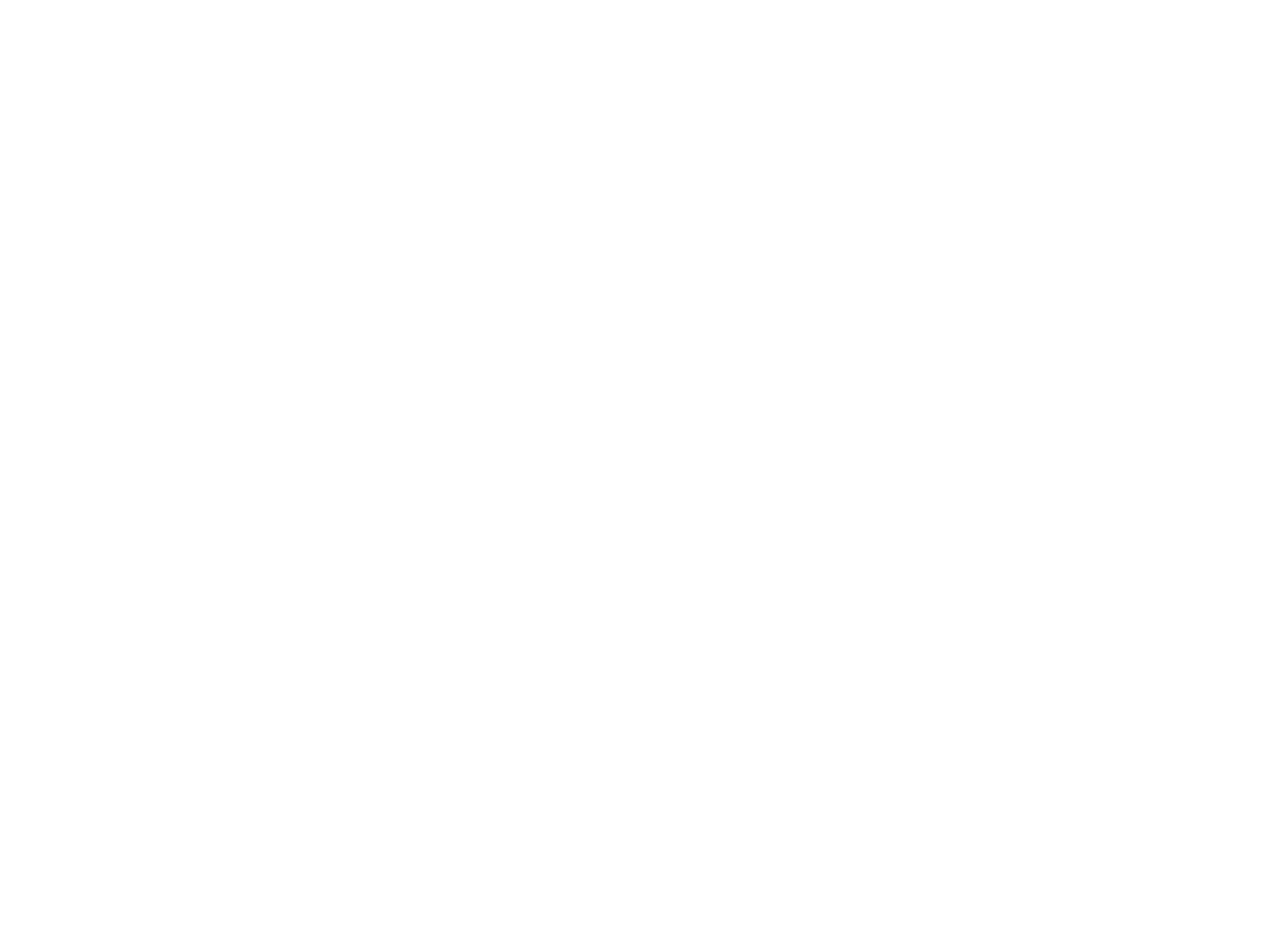
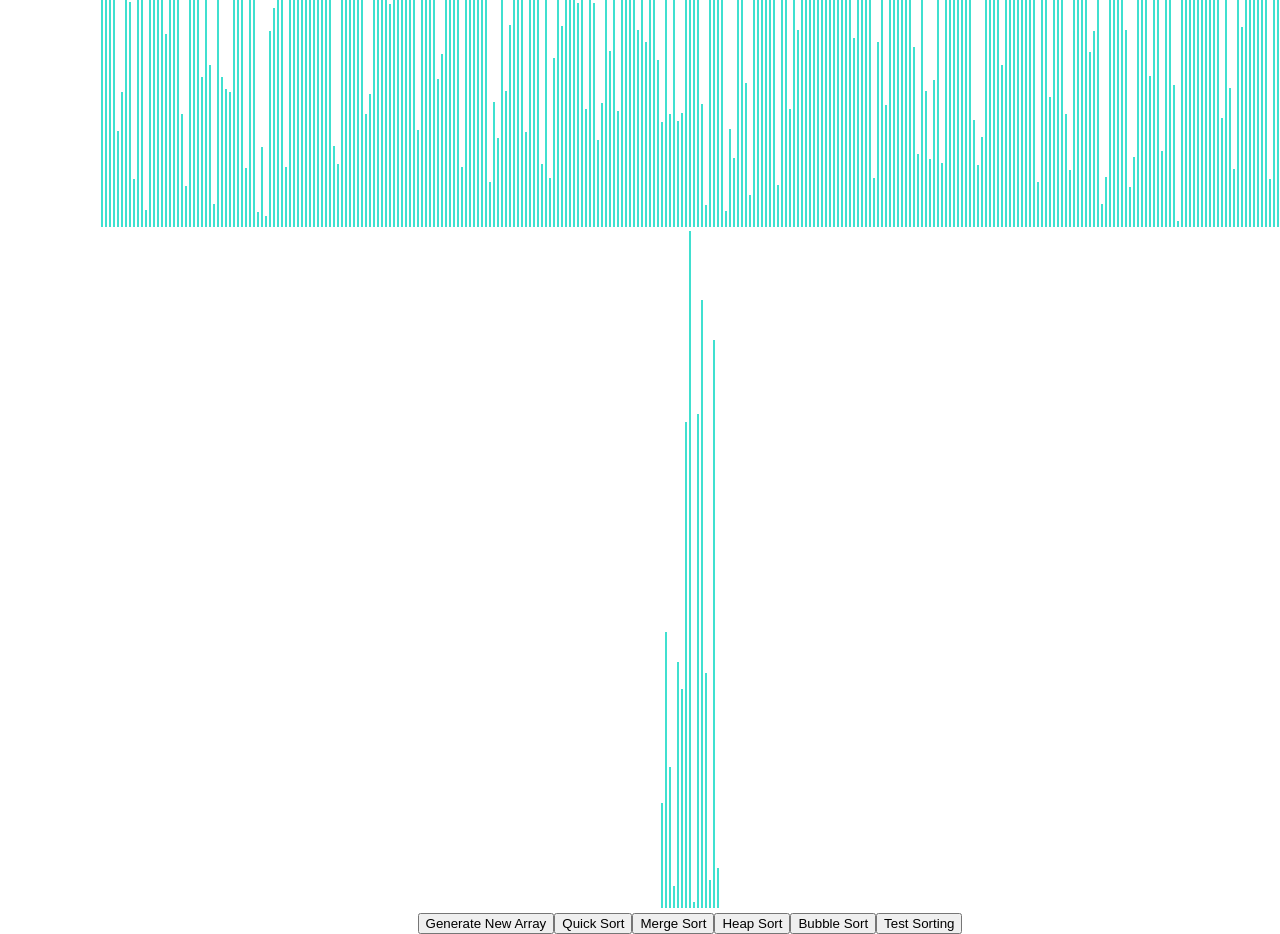
Before and after one commit to jainammshah12/sorting-visualizer, a React (Create React App) app: page / in a window 1280 px wide. Shown: the part 460-1394 px from the top of the page. Before the commit the page ends 800 px from the top, so only its background shows below. Built offline with nearby package versions, Linux system fonts and the light colour scheme.

Commit message:
MergeSort and quickSort

```diff
--- a/src/App.js
+++ b/src/App.js
@@ -1,6 +1,7 @@
 import React from 'react';
 import './App.css';
-import SortingVisualizer from './Sorting Visualizer/SortingVisualizer';
+import SortingVisualizer from './Sorting Visualizer/SortingVisualizer.jsx';
+
 
 function App() {
   return (
--- a/src/Sorting Visualizer/SortingVisualizer.css
+++ b/src/Sorting Visualizer/SortingVisualizer.css
@@ -0,0 +1,12 @@
+.array-container{
+    position: absolute;
+    left: 100px;
+    margin-top: 5px;
+}
+
+.array-bar{
+    width: 2px;
+    background-color: turquoise;
+    display: inline-block;
+    margin: 0 1px;
+}
--- a/src/Sorting Visualizer/SortingVisualizer.jsx
+++ b/src/Sorting Visualizer/SortingVisualizer.jsx
@@ -1,7 +1,20 @@
 import React from 'react';
 import './SortingVisualizer.css';
+import {getMergeSortAnimations} from '../sortingAlgorithms/mergeSort.js';
+//import { quickSortAnimations } from '../sortingAlgorithms/quickSort';
 
-class SortingVisualizer extends React.Component {
+const animation_speed = 10;
+
+const array_bars = 310;
+
+// This is the main color of the array bars.
+const PRIMARY_COLOR = 'turquoise';
+
+// This is the color of array bars that are being compared throughout the animations.
+const SECONDARY_COLOR = 'red';
+
+
+export default class SortingVisualizer extends React.Component {
     constructor(props){
         super(props);
 
@@ -15,29 +28,88 @@
     }
 
     resetArray(){
-        const arr = [];
-        for(let i = 0; i < 100; i++){
-            arr.push(randomIntFromIntervals(5, 1000));
+        const array = [];
+        for(let i = 0; i < array_bars; i++){
+            array.push(randomIntFromInterval(5, 685));
         }
-        this.setState({arr});
+        this.setState({array});
     }
+    mergeSort(){
+        const animations = getMergeSortAnimations(this.state.array);
+        for (let i = 0; i < animations.length; i++) {
+          const arrayBars = document.getElementsByClassName('array-bar');
+          const isColorChange = i % 3 !== 2;
+          if (isColorChange) {
+            const [barOneId, barTwoId] = animations[i];
+            const barOneStyle = arrayBars[barOneId].style;
+            const barTwoStyle = arrayBars[barTwoId].style;
+            const color = i % 3 === 0 ? SECONDARY_COLOR : PRIMARY_COLOR;
+            setTimeout(() => {
+              barOneStyle.backgroundColor = color;
+              barTwoStyle.backgroundColor = color;
+            }, i * animation_speed);
+          } else {
+            setTimeout(() => {
+              const [barOneIdx, newHeight] = animations[i];
+              const barOneStyle = arrayBars[barOneIdx].style;
+              barOneStyle.height = `${newHeight}px`;
+            }, i * animation_speed);
+          }
+        }
+    }
+    quickSort(){
+
+    }
+    bubbleSort(){
+
+    }
+    heapSort(){
+
+    }
+    testSortingAlgorithms() {
+        for (let i = 0; i < 100; i++) {
+          const array = [];
+          const length = randomIntFromInterval(1, 1000);
+          for (let i = 0; i < length; i++) {
+            array.push(randomIntFromInterval(-1000, 1000));
+          }
+          const javaScriptSortedArray = array.slice().sort((a, b) => a - b);
+          const quickSortedArray = getMergeSortAnimations(array.slice());
+          console.log(arraysAreEqual(javaScriptSortedArray, quickSortedArray));
+        }
+      }
 
     render(){
         const {array} = this.state;
         return (
-            <>
+            <div className='array-container'>
                 {array.map((value, idx) =>(
-                    <div className='array-bar' key={idx}>
-                        {value}
+                    <div className='array-bar' key={idx} style={{height: `${value}px`}}>
                     </div>
                 ))}
-            </>
+                <div>
+                    <button onClick={() => this.resetArray()}>Generate New Array</button>
+                    <button onClick={() => this.quickSort()}>Quick Sort</button>
+                    <button onClick={() => this.mergeSort()}>Merge Sort</button>
+                    <button onClick={() => this.heapSort()}>Heap Sort</button>
+                    <button onClick={() => this.bubbleSort()}>Bubble Sort</button>
+                    <button onClick={() => this.testSortingAlgorithms()}>Test Sorting</button>
+                </div>
+
+            </div>
         );
     }
 }
 
-const randomIntFromIntervals = (min, max) =>{
+const randomIntFromInterval = (min, max) =>{
     return Math.floor(Math.random() * (max - min + 1) + min);
 }
 
-export default SortingVisualizer;
+const arraysAreEqual = (x, y) => {
+    if(x.length != y.length) return false;
+
+    for(let i = 0; i < x.length; i++){
+        if(x[i] != y[i]) return false;
+    }
+    return true;
+}
--- /dev/null
+++ b/src/sortingAlgorithms/mergeSort.js
@@ -0,0 +1,77 @@
+export function getMergeSortAnimations(array) {
+    const animations = [];
+    if (array.length <= 1) return array;
+    const auxiliaryArray = array.slice();
+    mergeSortHelper(array, 0, array.length - 1, auxiliaryArray, animations);
+    return animations;
+}
+
+function mergeSortHelper(
+    mainArray,
+    startId,
+    endId,
+    auxiliaryArray,
+    animations
+) {
+    if (startId === endId) return;
+    const middleId = Math.floor((startId + endId) / 2);
+    mergeSortHelper(auxiliaryArray, startId, middleId, mainArray, animations);
+    mergeSortHelper(auxiliaryArray, middleId + 1, endId, mainArray, animations);
+    doMerge(mainArray, startId, middleId, endId, auxiliaryArray, animations);
+}
+
+function doMerge(
+    mainArray,
+    startId,
+    middleId,
+    endId,
+    auxiliaryArray,
+    animations,
+  ) {
+    let k = startId;
+    let i = startId;
+    let j = middleId + 1;
+    while (i <= middleId && j <= endId) {
+      // These are the values that we're comparing; we push them once
+      // to change their color.
+      animations.push([i, j]);
+      // These are the values that we're comparing; we push them a second
+      // time to revert their color.
+      animations.push([i, j]);
+      if (auxiliaryArray[i] <= auxiliaryArray[j]) {
+        // We overwrite the value at index k in the original array with the
+        // value at index i in the auxiliary array.
+        animations.push([k, auxiliaryArray[i]]);
+        mainArray[k++] = auxiliaryArray[i++];
+      } else {
+        // We overwrite the value at index k in the original array with the
+        // value at index j in the auxiliary array.
+        animations.push([k, auxiliaryArray[j]]);
+        mainArray[k++] = auxiliaryArray[j++];
+      }
+    }
+    while (i <= middleId) {
+      // These are the values that we're comparing; we push them once
+      // to change their color.
+      animations.push([i, i]);
+      // These are the values that we're comparing; we push them a second
+      // time to revert their color.
+      animations.push([i, i]);
+      // We overwrite the value at index k in the original array with the
+      // value at index i in the auxiliary array.
+      animations.push([k, auxiliaryArray[i]]);
+      mainArray[k++] = auxiliaryArray[i++];
+    }
+    while (j <= endId) {
+      // These are the values that we're comparing; we push them once
+      // to change their color.
+      animations.push([j, j]);
+      // These are the values that we're comparing; we push them a second
+      // time to revert their color.
+      animations.push([j, j]);
+      // We overwrite the value at index k in the original array with the
+      // value at index j in the auxiliary array.
+      animations.push([k, auxiliaryArray[j]]);
+      mainArray[k++] = auxiliaryArray[j++];
+    }
+}
--- /dev/null
+++ b/src/sortingAlgorithms/quickSort.js
@@ -0,0 +1,72 @@
+function quickSort(stateArray, dispatch, speed) {
+    let array = stateArray.slice(0),
+        toDispatch = [];
+    quickSortHelper(array, 0, array.length - 1, toDispatch);
+    handleDispatch(toDispatch, dispatch, array, speed);
+    return array;
+  }
+
+  function quickSortHelper(array, start, end, toDispatch) {
+    if (start >= end) {
+      toDispatch.push([true, start]);
+      return;
+    }
+    let pivot = start,
+        left = start + 1,
+        right = end;
+    toDispatch.push(pivot);
+    toDispatch.push([left, right]);
+    while (right >= left) {
+      if (array[right] < array[pivot] && array[left] > array[pivot]) {
+        toDispatch.push([left, right, true]);
+        let temp = array[right];
+        array[right] = array[left];
+        array[left] = temp;
+        toDispatch.push(array.slice(0));
+        toDispatch.push([]);
+      }
+      if (array[right] >= array[pivot]) {
+        right--;
+      }
+      if (array[left] <= array[pivot]) {
+        left++;
+      }
+      if (right >= left) toDispatch.push([left, right]);
+    }
+    toDispatch.push([pivot, right]);
+    if (pivot !== right) {
+      let temp = array[right];
+      array[right] = array[pivot];
+      array[pivot] = temp;
+      toDispatch.push([pivot, right, true]);
+      toDispatch.push(array.slice(0));
+      toDispatch.push([]);
+      toDispatch.push([true, right]);
+    }
+    quickSortHelper(array, start, right - 1, toDispatch);
+    quickSortHelper(array, right + 1, end, toDispatch);
+  }
+
+//   function handleDispatch(toDispatch, dispatch, array, speed) {
+//     if (!toDispatch.length) {
+//       dispatch(setPivot(null));
+//       dispatch(setCurrentQuickTwo(array.map((num, index) => index)));
+//       setTimeout(() => {
+//         dispatch(setCurrentQuickTwo([]));
+//         dispatch(setRunning(false));
+//       }, 900);
+//       return;
+//     }
+//     let dispatchFunction = !(toDispatch[0] instanceof Array) ?
+//       setPivot : toDispatch[0].length > 3 ?
+//         setArray : toDispatch[0].length !== 2 ?
+//           setCurrentSwappers : toDispatch[0].length === 2 && typeof toDispatch[0][0] === "boolean" ?
+//             setCurrentSorted : setCurrentQuickTwo;
+//     dispatch(dispatchFunction(toDispatch.shift()));
+//     if (dispatchFunction === setPivot) dispatch(setCurrentQuickTwo(toDispatch.shift()));
+//     setTimeout(() => {
+//       handleDispatch(toDispatch, dispatch, array, speed);
+//     }, speed);
+//   }
+
+  export default quickSort;
```
Also changed, not shown: package.json (+5 -2 lines), src/sortingAlgorithms/reducers.js (added, +11 -0 lines), 1 other file (tests, documents, lock files or other folders).
